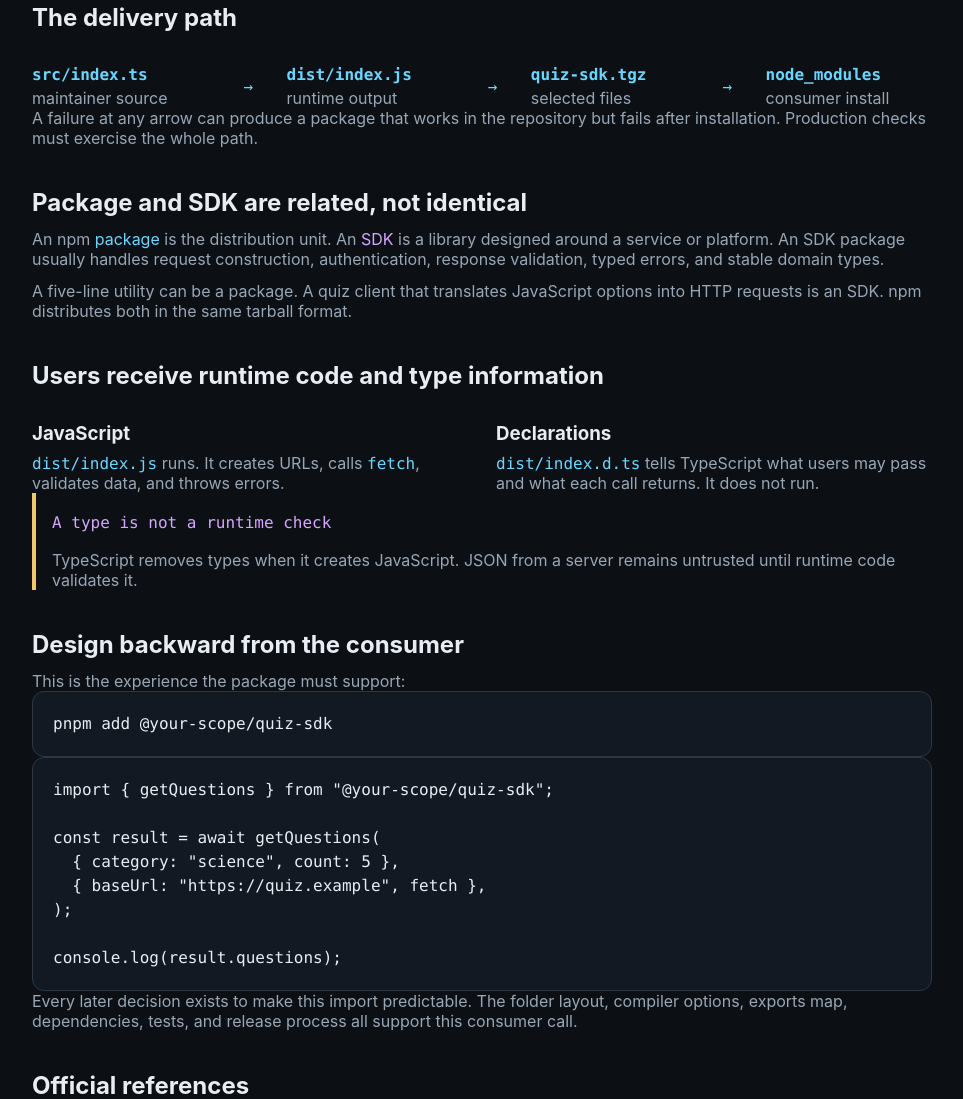
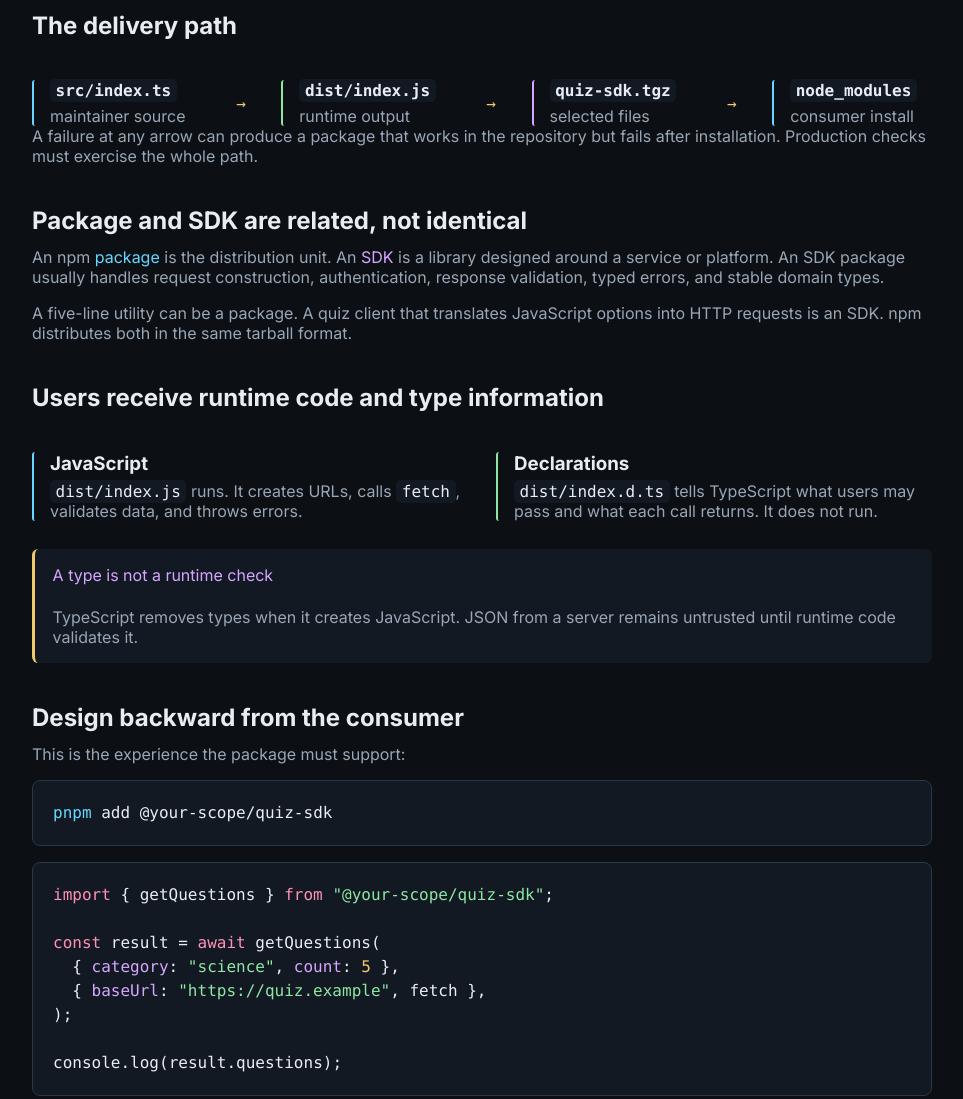
Before and after one commit to prateekkumaroriginal/notes, a plain HTML site: page 0001-understand-the-package-artifact.html in a window 1280 px wide. Shown: the part 635-1734 px from the top of the page, without its empty margins (158-1121 px from the left). Drawn offline with Linux system fonts and the light colour scheme; a web font is replaced by a local one.

Commit message:
Refresh course styling and add syntax highlighting

```diff
--- a/0001-understand-the-package-artifact.html
+++ b/0001-understand-the-package-artifact.html
@@ -4,7 +4,12 @@
     <meta charset="utf-8">
     <meta name="viewport" content="width=device-width, initial-scale=1">
     <title>Understand the package artifact</title>
+    <link rel="preconnect" href="https://fonts.googleapis.com">
+    <link rel="preconnect" href="https://fonts.gstatic.com" crossorigin>
+    <link href="https://fonts.googleapis.com/css2?family=Inter:wght@400;600;700&amp;display=swap" rel="stylesheet">
     <link rel="stylesheet" href="course.css">
+    <link rel="stylesheet" href="code-blocks.css">
+    <script src="syntax-highlight.js" defer></script>
     <script src="copy-code.js" defer></script>
   </head>
   <body>
--- a/course.css
+++ b/course.css
@@ -1,5 +1,3 @@
-@import url("https://rsms.me/inter/inter.css");
-
 :root {
   color-scheme: dark;
   --bg: #0c1015;
@@ -12,32 +10,33 @@
   --violet: #d5a6ff;
   --amber: #f1c66d;
   --pink: #ff91b8;
-  font-family: Inter, system-ui, sans-serif;
+  --mono: ui-monospace, SFMono-Regular, Menlo, Monaco, Consolas, monospace;
 }
 
 * { box-sizing: border-box; }
-html { background: var(--bg); }
 
 body {
-  min-height: 100vh;
   margin: 0;
-  padding: 5rem 0;
+  background: var(--bg);
   color: var(--muted);
-  background: var(--bg);
+  font-family: Inter, system-ui, -apple-system, BlinkMacSystemFont, "Segoe UI", sans-serif;
 }
 
 main {
   width: min(900px, calc(100% - 2rem));
-  margin: 0 auto;
+  margin-inline: auto;
+  padding-block: 5rem;
 }
 
-h1, h2, h3, p, pre, figure, ul, ol, dl, dd { margin: 0; }
-h1, h2, h3, strong, summary, .label, .quiz-question, .boundary-step, .takeaway { color: var(--text); }
+h1, h2, h3, p, pre, figure, ul, ol, dl, dt, dd { margin: 0; }
+h1, h2, h3, strong, dt, .label, .takeaway { color: var(--text); }
 h1, h2 { padding-bottom: 0.75rem; }
-h3 { padding-bottom: 0.5rem; }
+h3 { padding-bottom: 0.4rem; }
+section + section { padding-top: 2.5rem; }
+p + p, p + ul, p + ol, ul + p, ol + p { padding-top: 1rem; }
 p, li, details { text-wrap: pretty; }
-p + p, p + ul, p + ol, ul + p, ol + p, details p { padding-top: 0.75rem; }
-ul, ol { padding-left: 1.5rem; }
+
+ul, ol { padding-left: 1.25rem; }
 li + li { padding-top: 0.5rem; }
 li::marker { color: inherit; }
 
@@ -47,8 +46,75 @@ a {
 }
 
 a:hover, a:focus-visible { color: var(--green); }
-code, pre, .meta, .label, .file-tree, .command-output, button { font-family: ui-monospace, SFMono-Regular, Menlo, Monaco, Consolas, monospace; }
-:not(pre) > code { color: var(--blue); }
+
+code,
+pre,
+.meta,
+.file-tree,
+.command-output,
+button {
+  font-family: var(--mono);
+}
+
+code {
+  padding: 0.12em 0.35em;
+  border-radius: 0.3rem;
+  background: var(--surface);
+  color: var(--text);
+}
+
+:is(h1, h2, h3) code,
+pre code {
+  padding: 0;
+  background: transparent;
+}
+
+.token-keyword { color: var(--pink); }
+.token-function { color: var(--blue); }
+.token-string { color: var(--green); }
+.token-name { color: var(--violet); }
+.token-number { color: var(--amber); }
+.token-comment { color: var(--muted); }
+
+pre,
+.file-tree,
+.command-output {
+  overflow-x: auto;
+  padding: 1.25rem;
+  border: 1px solid var(--line);
+  border-radius: 0.5rem;
+  background: var(--surface);
+  color: var(--text);
+  line-height: 1.5;
+  tab-size: 2;
+  white-space: pre;
+}
+
+pre + pre,
+p + pre,
+pre + p,
+.file-tree,
+.command-output {
+  margin-top: 1rem;
+}
+
+.file-tree,
+.command-output { white-space: pre-wrap; }
+.command-output { color: var(--green); }
+
+.course-nav,
+.lesson-nav {
+  display: flex;
+  align-items: baseline;
+  justify-content: space-between;
+  gap: 1rem;
+}
+
+.course-nav { padding-bottom: 2rem; }
+.course-progress { color: var(--amber); }
+.lesson-nav { padding-top: 3rem; flex-wrap: wrap; }
+
+header + section { padding-top: 3rem; }
 .lede { color: var(--muted); }
 
 .meta {
@@ -58,179 +124,104 @@ code, pre, .meta, .label, .file-tree, .command-output, button { font-family: ui-
   padding-top: 1rem;
 }
 
-header + section { padding-top: 3rem; }
-section + section { padding-top: 2.5rem; }
-.example + .example, .definition + .definition { padding-top: 1.75rem; }
-.callout, .quiz, .reference-card { padding-top: 1.25rem; }
-
-.label {
-  padding-bottom: 0.5rem;
-  color: var(--violet);
+.boundary-flow,
+.package-flow {
+  display: grid;
+  align-items: center;
+  gap: 1.75rem;
+  padding-top: 1.75rem;
 }
 
-.boundary-flow {
-  display: grid;
-  grid-template-columns: repeat(5, auto);
-  align-items: center;
-  gap: 0.75rem;
-  padding-top: 1.25rem;
-}
+.boundary-flow { grid-template-columns: repeat(5, auto); }
+.package-flow { grid-template-columns: repeat(7, auto); }
 
 .boundary-step {
   min-width: 0;
+  padding-left: 1rem;
+  border-left: 2px solid var(--blue);
+  border-radius: 0.2rem;
+}
+
+.boundary-step:nth-of-type(3n + 2) { border-left-color: var(--green); }
+.boundary-step:nth-of-type(3n) { border-left-color: var(--violet); }
+.boundary-step strong,
+.boundary-step span { display: block; }
+.boundary-step span { padding-top: 0.35rem; color: var(--muted); }
+
+.arrow {
+  color: var(--amber);
+  font-family: var(--mono);
   text-align: center;
 }
 
-.boundary-step strong, .boundary-step span { display: block; }
-.boundary-step span { padding-top: 0.25rem; color: var(--muted); }
-
-.arrow {
-  color: var(--blue);
-  font-family: ui-monospace, SFMono-Regular, Menlo, Monaco, Consolas, monospace;
-  text-align: center;
+.reference-grid {
+  display: grid;
+  grid-template-columns: repeat(2, minmax(0, 1fr));
+  gap: 1.75rem;
+  padding-top: 1.75rem;
 }
 
-.code-block {
-  position: relative;
-  padding-top: 1rem;
+.reference-card {
+  padding-left: 1rem;
+  border-left: 2px solid var(--blue);
+  border-radius: 0.2rem;
 }
 
-pre, .file-tree, .command-output {
-  position: relative;
-  overflow-x: auto;
-  padding: 1.25rem;
-  border: 1px solid var(--line);
-  border-radius: 0.75rem;
-  color: var(--text);
+.reference-card + .reference-card { border-left-color: var(--green); }
+
+.definition-list { padding-top: 1.75rem; }
+.definition-list .definition + .definition { padding-top: 1.75rem; }
+.definition-list dd { padding-top: 0.35rem; }
+
+.callout {
+  padding: 1rem 1.1rem;
+  border-left: 3px solid var(--blue);
+  border-radius: 0.4rem;
   background: var(--surface);
-  line-height: 1.5;
-  tab-size: 2;
-  white-space: pre;
 }
 
-.file-tree, .command-output { margin-top: 1rem; white-space: pre-wrap; }
-.command-output { color: var(--green); }
+.reference-grid + .callout,
+.package-flow + .callout,
+.boundary-flow + .callout,
+.callout + .callout { margin-top: 1.75rem; }
 
-.copy-code-button {
-  position: absolute;
-  top: 1.5rem;
-  right: 0.5rem;
-  z-index: 1;
-  min-height: auto;
-  padding: 0.35rem 0.6rem;
-  opacity: 0;
-  transform: translateY(-0.25rem);
-  transition: opacity 120ms ease, transform 120ms ease;
-}
+.callout.caution { border-left-color: var(--amber); }
+.callout.error { border-left-color: var(--pink); }
+.callout.success { border-left-color: var(--green); }
+.label { padding-bottom: 0.35rem; color: var(--violet); }
 
-pre:hover > .copy-code-button, pre:focus-within > .copy-code-button {
-  opacity: 1;
-  transform: translateY(0);
-}
+.check-list,
+.source-list,
+.qa-list { padding-top: 1.25rem; }
+.check-list li::marker { color: var(--green); }
+.qa-list > li + li { padding-top: 2rem; }
 
-button {
-  min-height: 2.75rem;
-  padding: 0.6rem 0.9rem;
-  border: 1px solid var(--line);
-  border-radius: 0.6rem;
+details { padding-top: 0.75rem; }
+summary {
+  width: fit-content;
   color: var(--blue);
-  background: var(--surface);
   cursor: pointer;
 }
 
-button:hover, button:focus-visible, button[aria-pressed="true"] {
-  border-color: var(--blue);
-  outline: none;
-}
-
-.quiz-question { padding-bottom: 1rem; }
-.quiz-options { display: grid; grid-template-columns: repeat(2, minmax(0, 1fr)); gap: 0.75rem; }
-.quiz-feedback { min-height: 1.5em; padding-top: 0.75rem; }
-.quiz-feedback[data-state="correct"] { color: var(--green); }
-.quiz-feedback[data-state="incorrect"] { color: var(--pink); }
-.quiz-item + .quiz-item { padding-top: 2rem; }
-.takeaway { color: var(--green); }
-.check-list { padding-top: 1rem; padding-left: 1.5rem; }
-.check-list li::marker { color: var(--green); }
-.reference-grid { display: grid; grid-template-columns: repeat(2, minmax(0, 1fr)); gap: 1.75rem; }
-details + details, .qa-list > li + li { padding-top: 2rem; }
-
-summary {
-  width: fit-content;
-  padding: 0.5rem 0.75rem;
-  border: 1px solid var(--line);
-  border-radius: 0.6rem;
-  cursor: pointer;
-}
+details p { padding-top: 0.75rem; }
 
 .focus-blue { color: var(--blue); }
 .focus-green { color: var(--green); }
 .focus-violet { color: var(--violet); }
 .focus-amber { color: var(--amber); }
 .focus-pink { color: var(--pink); }
-footer { padding-top: 3rem; }
-
-.course-nav, .lesson-nav {
-  display: flex;
-  align-items: baseline;
-  justify-content: space-between;
-  gap: 1rem;
-}
-
-.course-nav { padding-bottom: 2rem; }
-.course-progress { color: var(--amber); }
-.lesson-nav { flex-wrap: wrap; }
+.takeaway { color: var(--green); }
 
 .lesson-list { padding-top: 1.25rem; }
 .lesson-list > li + li { padding-top: 1.75rem; }
 .lesson-title { display: block; color: var(--text); }
 .lesson-summary { display: block; padding-top: 0.35rem; }
 
-.definition-list { padding-top: 1.25rem; }
-.definition-list .definition + .definition { padding-top: 1.75rem; }
-.definition-list dt { color: var(--text); }
-.definition-list dd { padding-top: 0.35rem; }
-
-.callout {
-  padding-left: 1rem;
-  border-left: 0.25rem solid var(--blue);
-}
-
-.callout.caution { border-left-color: var(--amber); }
-.callout.error { border-left-color: var(--pink); }
-.callout.success { border-left-color: var(--green); }
-.callout .label { padding-bottom: 0.35rem; }
-
-.source-list { padding-top: 0.75rem; }
-kbd {
-  padding: 0.1rem 0.35rem;
-  border: 1px solid var(--line);
-  border-radius: 0.35rem;
-  color: var(--text);
-  background: var(--surface);
-  font-family: ui-monospace, SFMono-Regular, Menlo, Monaco, Consolas, monospace;
-}
-
-.package-flow {
-  display: grid;
-  grid-template-columns: repeat(7, auto);
-  align-items: center;
-  gap: 0.75rem;
-  padding-top: 1.25rem;
-}
-
-.package-flow .boundary-step { text-align: left; }
-
 @media (max-width: 720px) {
-  body { padding: 3rem 0; }
-  .boundary-flow, .package-flow, .quiz-options, .reference-grid { grid-template-columns: 1fr; }
+  main { padding-block: 3rem; }
+  .boundary-flow,
+  .package-flow,
+  .reference-grid,
+  .quiz-options { grid-template-columns: 1fr; }
   .arrow { transform: rotate(90deg); }
 }
-
-@media print {
-  :root { color-scheme: light; }
-  body { color: #26313d; background: white; }
-  h1, h2, h3, strong, summary, .label, .quiz-question, .boundary-step, .takeaway { color: #111820; }
-  pre, .file-tree, .command-output { color: #111820; background: #f4f6f8; }
-  button { display: none; }
-}
--- /dev/null
+++ b/syntax-highlight.js
@@ -0,0 +1,59 @@
+const keywords = new Set([
+  "as", "async", "await", "break", "case", "catch", "class", "const", "continue",
+  "declare", "default", "else", "export", "extends", "finally", "for", "from",
+  "function", "if", "implements", "import", "in", "interface", "let", "new",
+  "of", "private", "protected", "public", "readonly", "return", "static",
+  "switch", "throw", "try", "type", "typeof", "var", "while",
+]);
+
+const commands = new Set([
+  "cd", "git", "mkdir", "node", "npm", "pnpm", "pwd", "sed", "tsc",
+]);
+
+const tokenPattern = /\/\/[^\n]*|#[^\n]*|"(?:\\.|[^"\\])*"|'(?:\\.|[^'\\])*'|\`(?:\\.|[^\`\\])*\`|\b(?:true|false|null|undefined)\b|\b\d+(?:\.\d+)?\b|\b[A-Za-z_$][\w$-]*(?=\s*:)|\b[A-Za-z_$][\w$]*\b/g;
+
+function tokenClass(token, source, offset) {
+  if (token.startsWith("//") || token.startsWith("#")) return "token-comment";
+  if (token.startsWith("\"") || token.startsWith("'") || token.startsWith("`")) {
+    return source.slice(offset + token.length).match(/^\s*:/) ? "token-name" : "token-string";
+  }
+  if (/^(true|false|null|undefined)$/.test(token)) return "token-keyword";
+  if (/^\d/.test(token)) return "token-number";
+  if (keywords.has(token)) return "token-keyword";
+
+  const lineStart = source.lastIndexOf("\n", offset) + 1;
+  if (commands.has(token) && /^\s*$/.test(source.slice(lineStart, offset))) {
+    return "token-function";
+  }
+
+  if (source.slice(offset + token.length).match(/^\s*:/)) return "token-name";
+  return "";
+}
+
+for (const code of document.querySelectorAll("pre > code")) {
+  const source = code.textContent;
+  const fragment = document.createDocumentFragment();
+  let cursor = 0;
+
+  for (const match of source.matchAll(tokenPattern)) {
+    const [token] = match;
+    const offset = match.index;
+
+    fragment.append(source.slice(cursor, offset));
+
+    const className = tokenClass(token, source, offset);
+    if (className) {
+      const span = document.createElement("span");
+      span.className = className;
+      span.textContent = token;
+      fragment.append(span);
+    } else {
+      fragment.append(token);
+    }
+
+    cursor = offset + token.length;
+  }
+
+  fragment.append(source.slice(cursor));
+  code.replaceChildren(fragment);
+}
```
Also changed, not shown: 0002-create-the-workspace-and-package.html (+5 -0 lines), 0003-design-the-public-api.html (+5 -0 lines), 0004-build-javascript-and-types.html (+5 -0 lines), 0005-make-network-data-safe.html (+5 -0 lines), 0006-test-through-public-boundaries.html (+5 -0 lines), 0007-write-the-publish-manifest.html (+5 -0 lines), 0008-inspect-and-test-the-tarball.html (+5 -0 lines), 0009-prepare-npm-access.html (+5 -0 lines), 0010-publish-in-dependency-order.html (+5 -0 lines), 0011-release-and-maintain-safely.html (+5 -0 lines).
